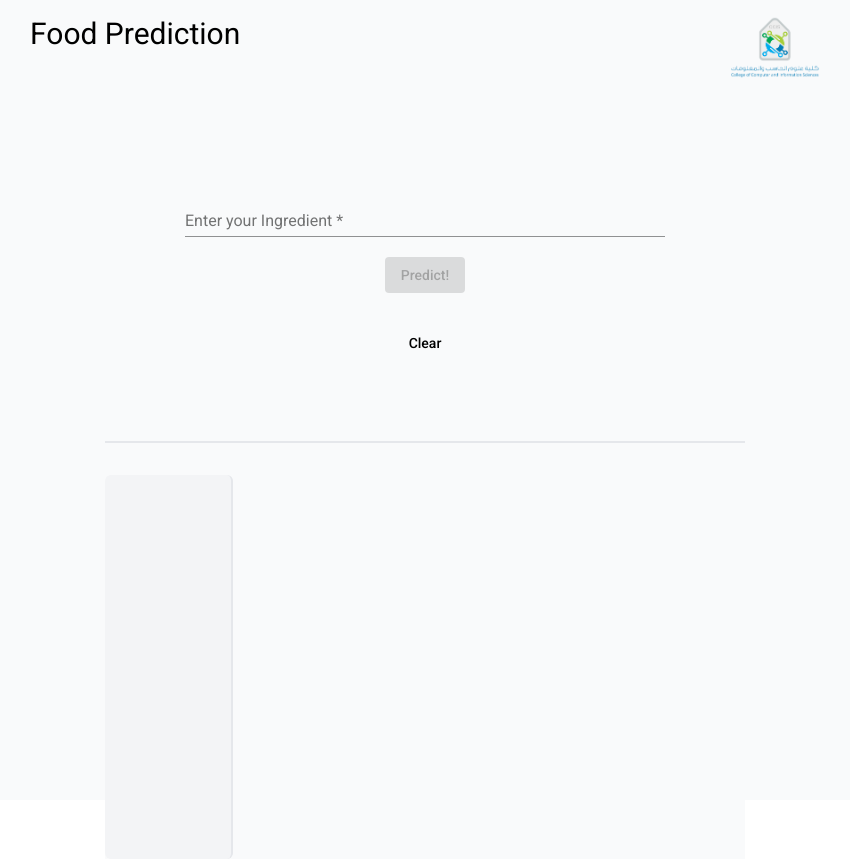
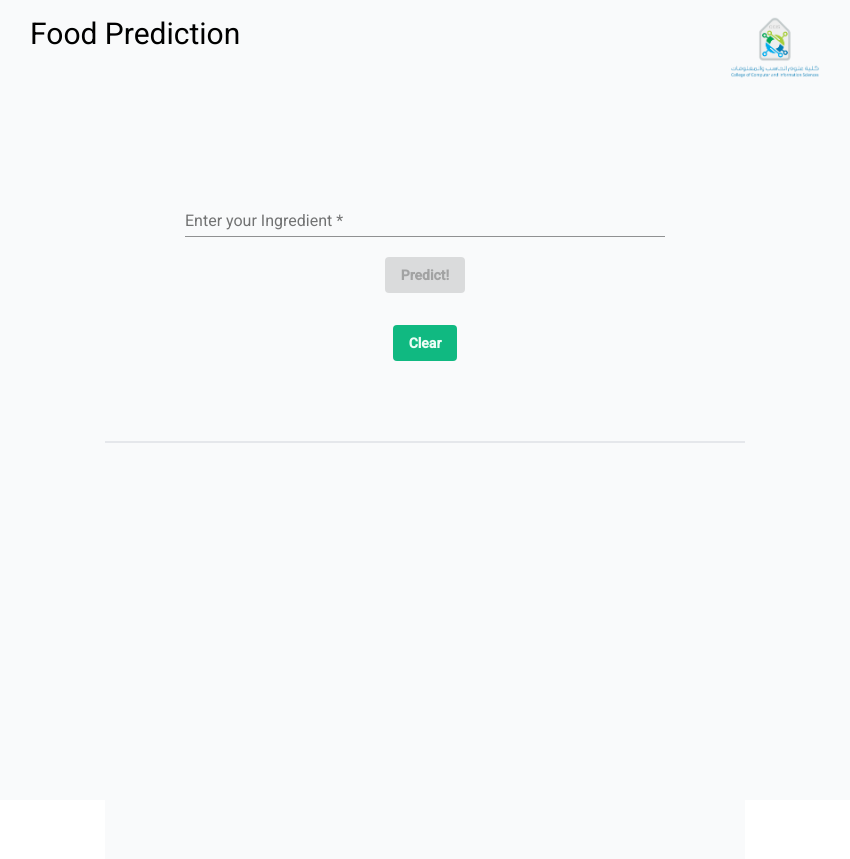
Before and after one commit to Ahmed-Alsardi/food-prediction-frontend, an Angular app: page / in a window 1280 px wide. Shown: the whole page, without its empty margins (215-1065 px from the left). Built offline with nearby package versions, Linux system fonts and the light colour scheme.

Commit message:
Update UI

```diff
--- a/src/app/food-prediction/food-prediction.component.html
+++ b/src/app/food-prediction/food-prediction.component.html
@@ -9,32 +9,33 @@
       </mat-error>
     </mat-form-field>
     <div class="flex justify-center">
-      <button [disabled]="form.invalid || loading" color="accent" mat-raised-button type="submit"
-              class="mx-8">Predict!
+      <button [disabled]="form.invalid" color="accent" mat-raised-button type="submit"
+              class="bg-green-500 text-green-50 font-semibold px-6 py-2 rounded-xl text-md">Predict!
       </button>
+
+
     </div>
   </form>
   <div class="w-full flex justify-center">
-    <button (click)="clear()" class="" mat-button>Clear</button>
+
+    <button (click)="clear()" class="bg-green-500 text-green-50 font-semibold px-6 py-2 rounded-xl text-md" mat-button>Clear</button>
   </div>
 </div>
 
 <div class="w-1/2 my-8 mx-auto  flex flex h-96 flex bg-gray-50">
-  <!--  number of prediction here  -->
-  <div class="w-1/5 border-r-2 border-gray-200 h-full rounded-md text-center bg-gray-100 text-white">
-    <button (click)="changeContent(i)"
-            *ngFor="let p of predictions; index as i"
-            class="text-xl mx-auto w-full py-4 bg-gray-600 block hover:bg-gray-900"
-    >{{i + 1}}</button>
-  </div>
-  <!--  prediction content here  -->
-  <div *ngIf="currentPrediction" class="h-full w-4/5 px-4 text-gray-700">
-    <h3 class="text-3xl py-4">Ingredient: <strong>{{currentPrediction.ingredient}}</strong></h3>
-    <p>Prediction: </p>
-    <ul>
-      <li *ngFor="let p of currentPrediction.prediction">
-        label: {{p.label}} | value: {{p.value}}
-      </li>
-    </ul>
+  <div>
+    <div class="relative bg-white p-10 rounded-xl my-4" *ngFor="let p of predictions; let i = index">
+    <p>
+      {{i + 1}}: {{p.ingredient}}: {{p.label}}
+    </p>
+<!--    <span class="absolute bg-green-500 w-14 h-14 flex items-center justify-center font-bold text-green-50 rounded-full -top-6 -left-6">{{predictions.length}}</span>-->
+    <div class="absolute top-0 right-0 flex space-x-2 p-4">
+      <svg xmlns="http://www.w3.org/2000/svg" (click)="clearLabel(p)" class="h-6 w-6 cursor-pointer text-red-400"
+           fill="none" viewBox="0 0 24 24" stroke="currentColor">
+        <path stroke-linecap="round" stroke-linejoin="round" stroke-width="2"
+              d="M10 14l2-2m0 0l2-2m-2 2l-2-2m2 2l2 2m7-2a9 9 0 11-18 0 9 9 0 0118 0z" />
+      </svg>
+    </div>
+
   </div>
 </div>
--- a/src/app/food-prediction/food-prediction.component.ts
+++ b/src/app/food-prediction/food-prediction.component.ts
@@ -60,5 +60,9 @@ export class FoodPredictionComponent implements OnInit {
     this.form.reset()
     this.predictions = []
   }
-
+  clearLabel(p: UIPrediction) {
+    const newPrediction:UIPrediction[] = []
+    this.predictions.forEach(value => p != value ? newPrediction.push(value) : console.log(value, p))
+    this.predictions = newPrediction
+  }
 }
```
